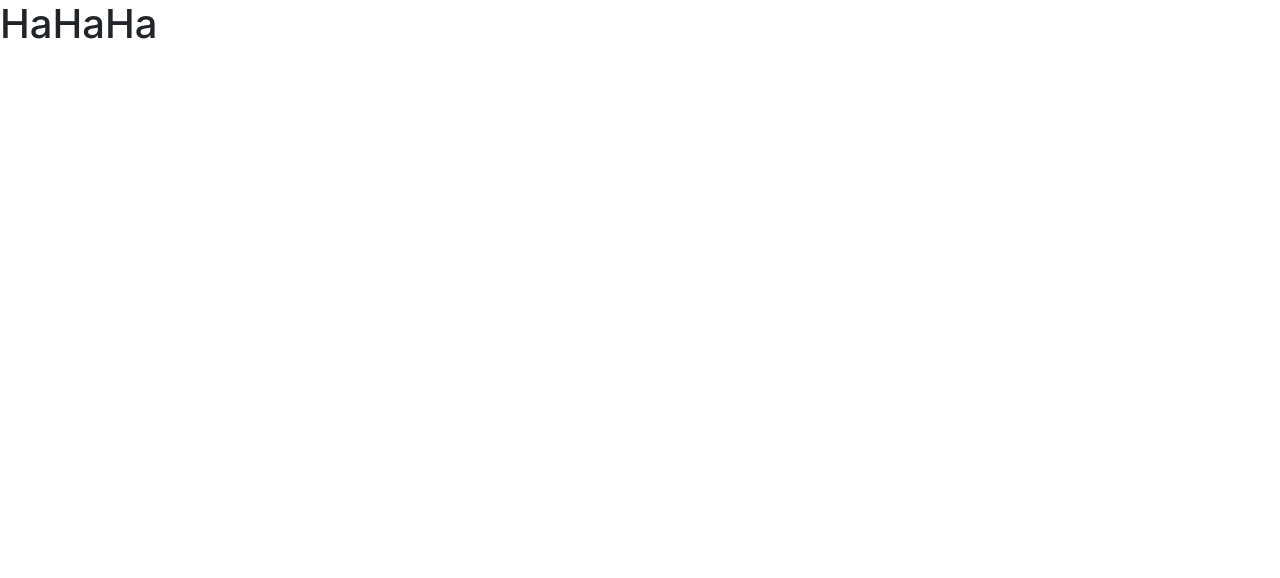
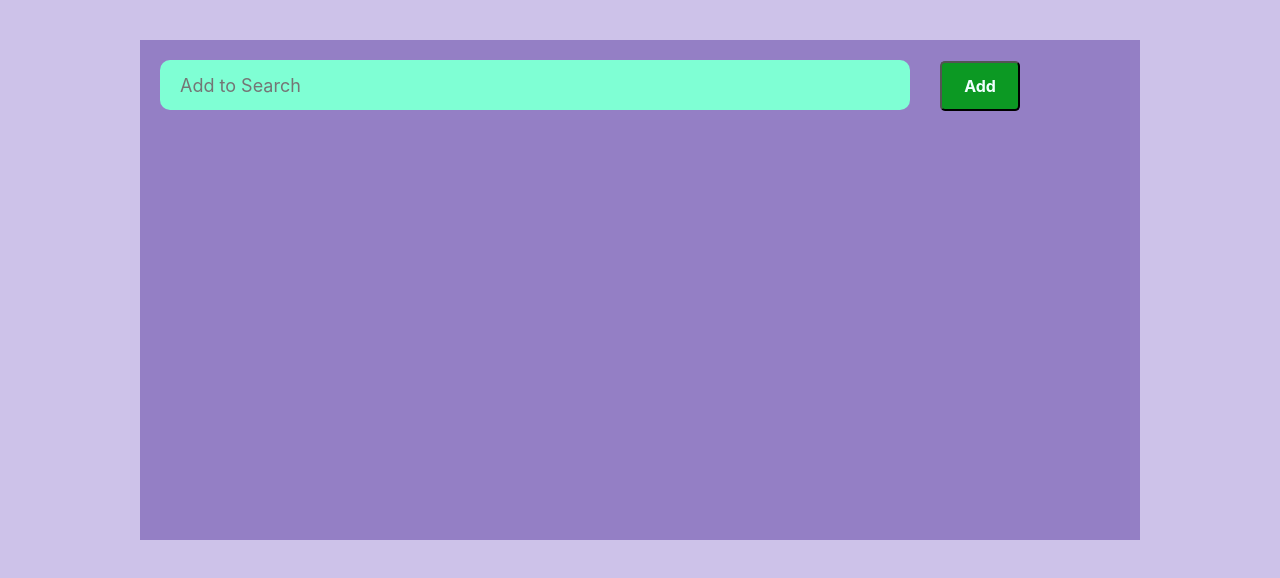
Before and after one commit to BucBiw/todo-list, a React (Create React App) app in the folder todo-list-fnt/: page / in a window 1280 px wide. Shown: the top 578 px of the page. Built offline with nearby package versions, Linux system fonts and the light colour scheme.

Commit message:
Build Simple Add ToDo-List

```diff
--- a/todo-list-fnt/package.json
+++ b/todo-list-fnt/package.json
@@ -12,6 +12,7 @@
     "react": "^16.13.1",
     "react-bootstrap": "^1.3.0",
     "react-dom": "^16.13.1",
+    "react-modal": "^3.11.2",
     "react-router-dom": "^5.2.0",
     "react-scripts": "3.4.3"
   },
--- /dev/null
+++ b/todo-list-fnt/src/App.Component/App.css
@@ -0,0 +1,54 @@
+body{
+    background-color: #cdc2e9;
+}
+
+.App{
+    background-color: #947fc5;
+    min-height: 500px;
+    width: 1000px;
+    margin: 40px auto;
+}
+
+
+#to-do-list-form input{
+    background-color: aquamarine;
+    border: 0;
+    width: 750px;
+    height: 50px;
+    padding: 0 20px;
+    margin: 20px;
+    font-size: 18px;
+    border-radius: 10px;
+}
+
+#to-do-list-form input ::placeholder{
+    color: #ca31df;
+}
+
+#to-do-list-form input :focus, #to-do-list-form button :focus{
+    outline: none;
+}
+
+#addButton{
+    height: 50px;
+    width: 80px;
+    padding: 0 10px;
+    margin: 10px;
+    border-radius: 5px;
+    background-color: #0c9923;
+    cursor: pointer;
+    font-weight: bolder;
+    color: azure;
+}
+
+#searchButton{
+    height: 50px;
+    width: 80px;
+    padding: 0 10px;
+    margin: 10px;
+    border-radius: 5px;
+    background-color: #7b3bf3;
+    cursor: pointer;
+    font-weight: bolder;
+    color: azure;
+}
--- a/todo-list-fnt/src/App.Component/App.js
+++ b/todo-list-fnt/src/App.Component/App.js
@@ -1,5 +1,6 @@
 import React from 'react';
 
+import './App.css';
 // function App() {
 //   return (
 //     <div className="App">
@@ -11,9 +12,65 @@ import React from 'react';
 // }
 
 class App extends React.Component{
+  constructor(props){
+    super(props);
+    this.state={
+      users: {
+        username: 'test01',
+        items: [],
+        currentItem:{
+          text: '',
+          key: ''
+        }
+      }
+    }
+    this.handleInput = this.handleInput.bind(this);
+    this.addItem = this.addItem.bind(this);
+  }
+
+  handleInput(e){
+    this.setState({
+      users:{
+        currentItem: {
+          text: e.target.value,
+          key: Date.now()
+        }
+      }
+    });
+  }
+
+  addItem(e){
+    e.preventDefault();
+    const newItem = this.state.users.currentItem;
+    console.log(newItem);
+
+    if(newItem.text !== ""){
+      const items = [...this.state.users.items, newItem];
+      this.setState({
+        users: {
+          items: newItem,
+          currentItem: {
+            text: '',
+            key: ''
+          }
+        }
+      });
+    }
+  }
+
   render(){
     return (
-      <h1>HaHaHa</h1>
+      <header>
+        <div className="App">
+          <form id="to-do-list-form" onSubmit={this.addItem}>
+            <input type="text" placeholder="Add to Search"
+            value={this.state.users.currentItem.text}
+            onChange={this.handleInput} />
+            {/* <button type="submit" id="searchButton">Search</button> */}
+            <button type="submit" id="addButton">Add</button>
+          </form>
+        </div>
+      </header>
     );
   }
 }
```
Also changed, not shown: todo-list-fnt/src/App.Component/Modal.js (added, +12 -0 lines), todo-list-fnt/src/App.Component/ListItem.js (added), 1 other file (tests, documents, lock files or other folders).
